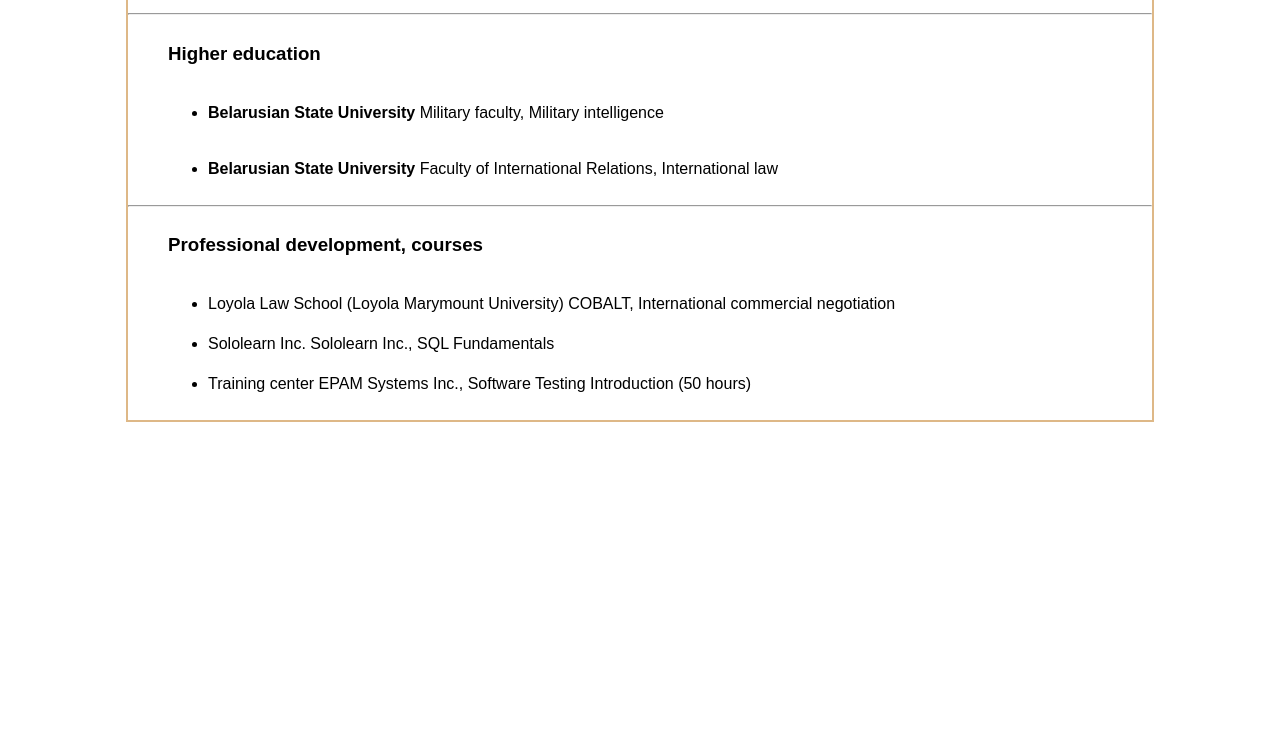
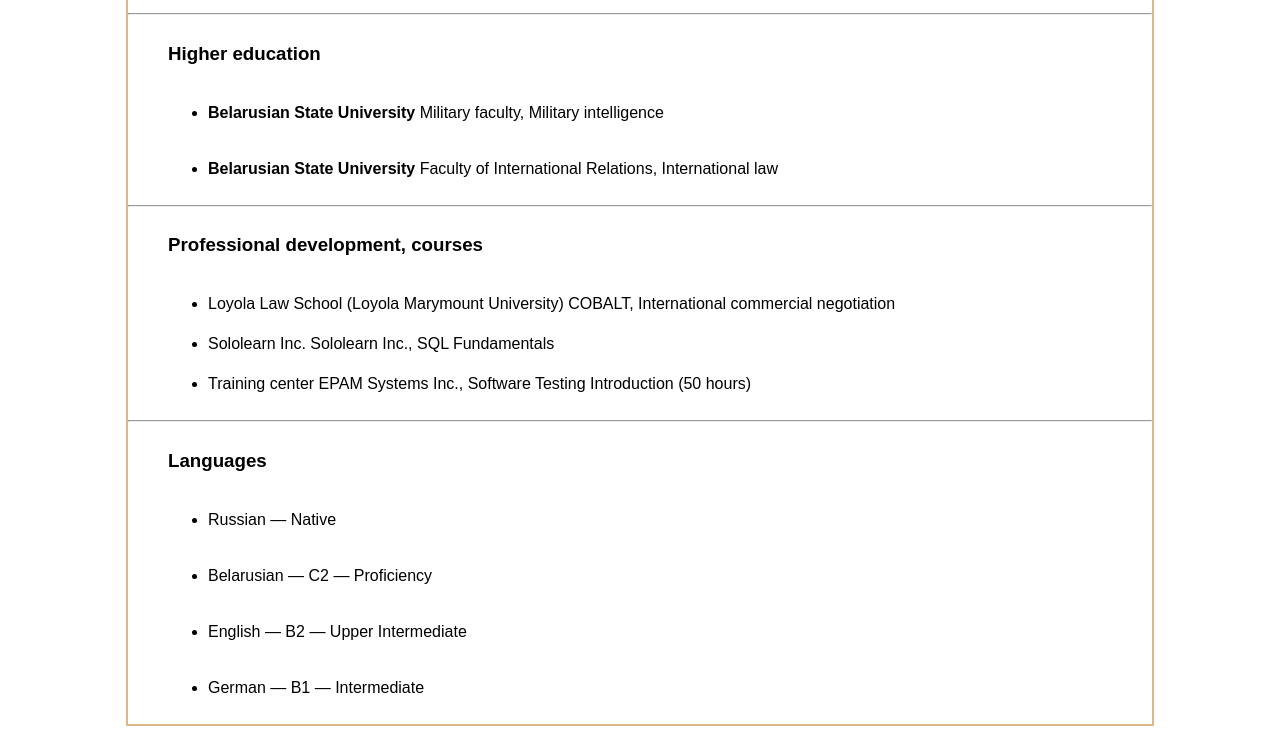
Before and after one commit to mrkefir4ik/rsschool-cv, a plain HTML site: page index.html in a window 1280 px wide. Shown: the part 997-1731 px from the top of the page. Before the commit the page ends 1427 px from the top, so only its background shows below. Drawn offline with Linux system fonts and the light colour scheme.

Commit message:
feat: implement languages

```diff
--- a/index.html
+++ b/index.html
@@ -92,6 +92,26 @@
       </ul>
     </section>
 
+    <hr>
+
+    <section class="content">
+      <h3>Languages</h3>
+      <ul>
+        <li>
+          <p>Russian — Native</p>
+        </li>
+        <li>
+          <p>Belarusian — C2 — Proficiency</p>
+        </li>
+        <li>
+          <p>English — B2 — Upper Intermediate</p>
+        </li>
+        <li>
+          <p>German — B1 — Intermediate</p>
+        </li>
+      </ul>
+    </section>
+
 
   </div>
 </body>
```
